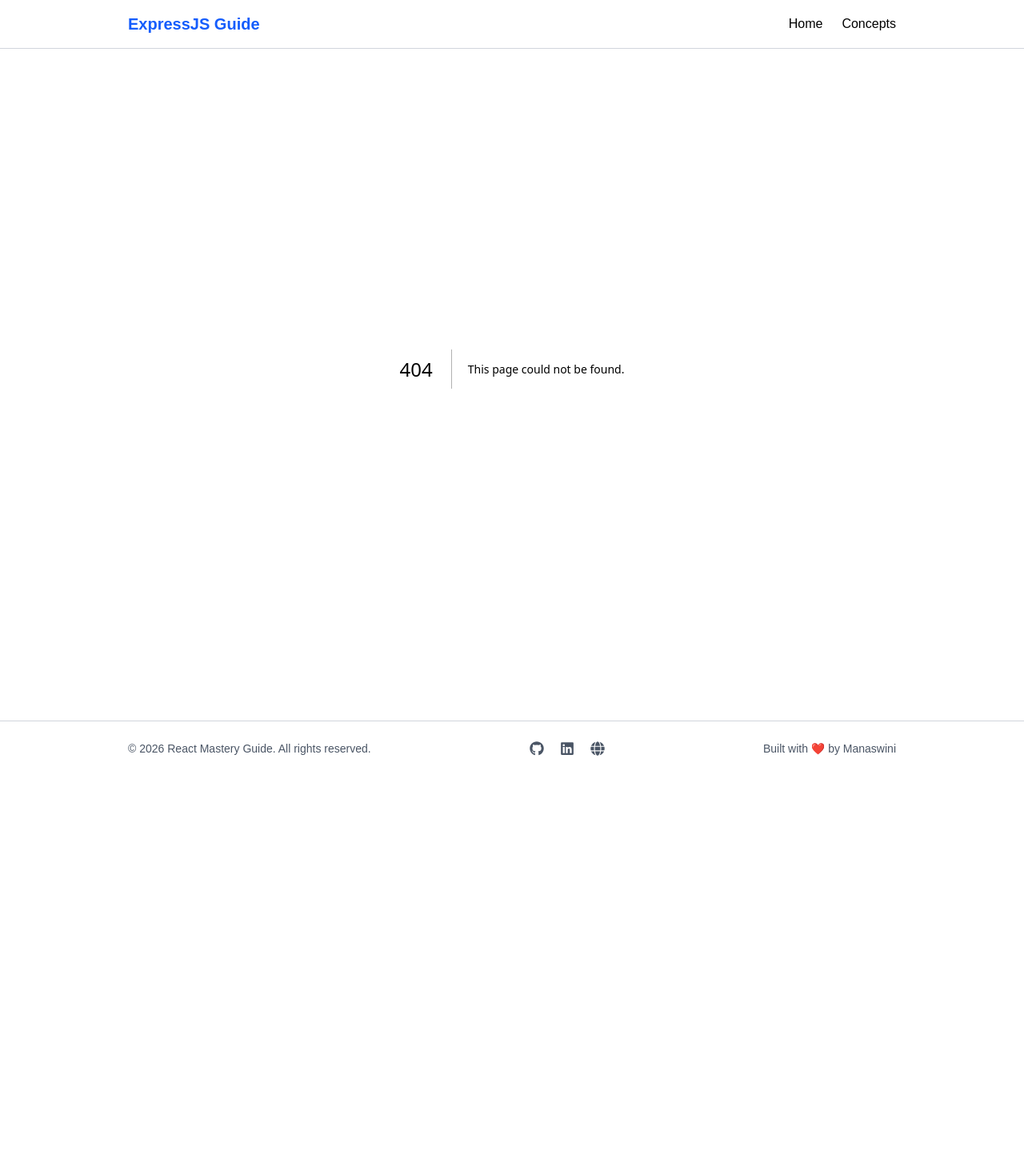
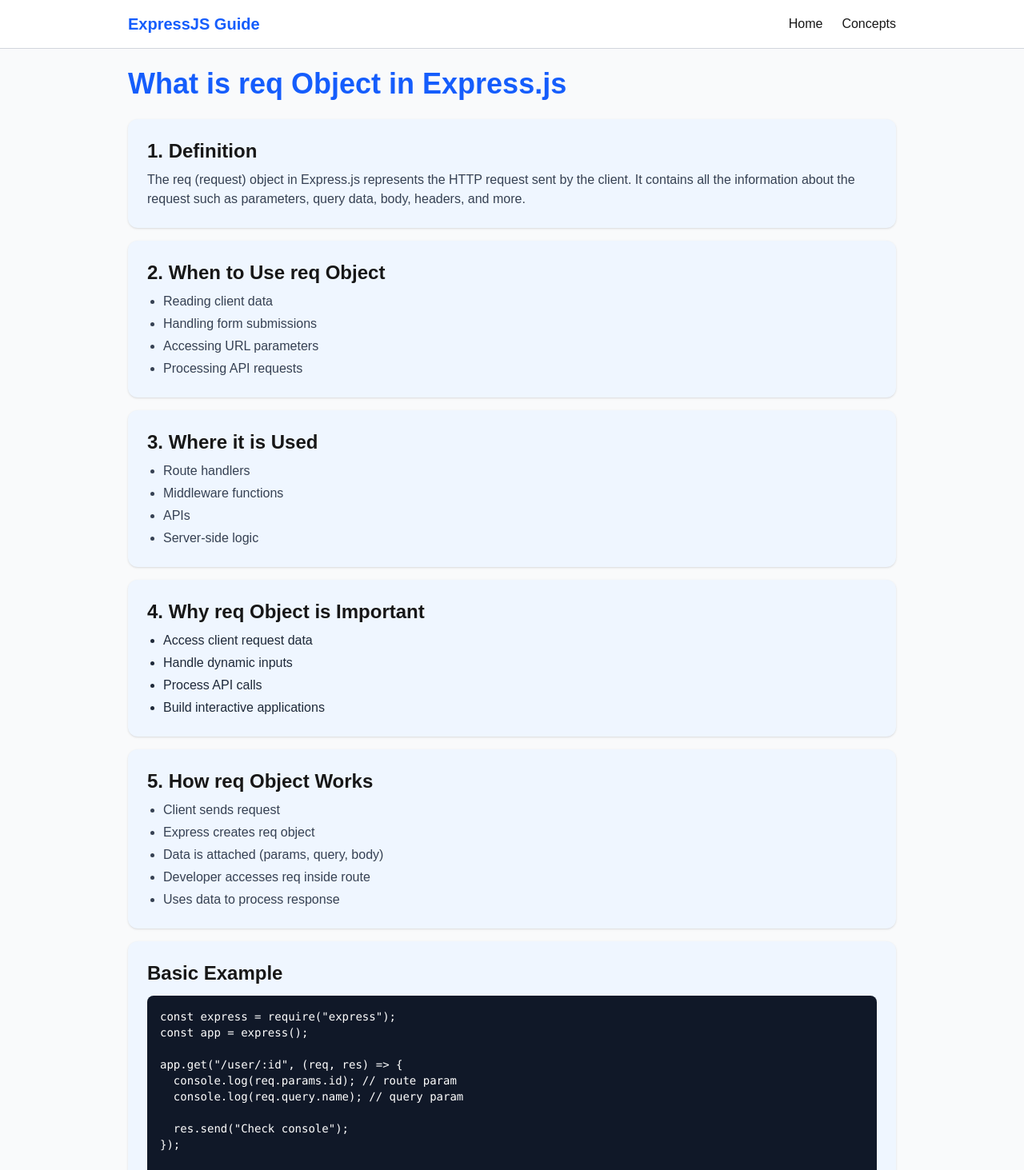
Before and after one commit to Monisasmal/ExpressJS-Concept, a Next.js app: page /concepts/ReqObject in a window 1280 px wide. Before the commit this address had no page. Shown: the top 1463 px of the page at 80% size. Before the commit the page ends 970 px from the top, so only its background shows below. Built offline with nearby package versions, Linux system fonts and the light colour scheme.

Commit message:
first commit

```diff
--- /dev/null
+++ b/src/app/concepts/ReqObject/page.tsx
@@ -0,0 +1,169 @@
+export default function ReqObject() {
+  return (
+    <div className="bg-gray-50 min-h-screen">
+
+      {/* Container */}
+      <div className="w-full max-w-5xl mx-auto px-4 sm:px-6 lg:px-8 py-6">
+
+        {/* Header */}
+        <h1 className="text-2xl sm:text-3xl md:text-4xl font-bold text-blue-600 mb-6">
+          What is req Object in Express.js
+        </h1>
+
+        {/* Card Wrapper */}
+        <div className="space-y-4">
+
+          {/* Definition */}
+          <section className="bg-blue-50 shadow-sm rounded-xl p-4 sm:p-6">
+            <h2 className="text-lg sm:text-xl md:text-2xl font-semibold mb-2">
+              1. Definition
+            </h2>
+            <p className="text-sm sm:text-base text-gray-700">
+              The req (request) object in Express.js represents the HTTP request
+              sent by the client. It contains all the information about the request
+              such as parameters, query data, body, headers, and more.
+            </p>
+          </section>
+
+          {/* When */}
+          <section className="bg-blue-50 shadow-sm rounded-xl p-4 sm:p-6">
+            <h2 className="text-lg sm:text-xl md:text-2xl font-semibold mb-2">
+              2. When to Use req Object
+            </h2>
+            <ul className="list-disc ml-5 text-sm sm:text-base text-gray-700 space-y-1">
+              <li>Reading client data</li>
+              <li>Handling form submissions</li>
+              <li>Accessing URL parameters</li>
+              <li>Processing API requests</li>
+            </ul>
+          </section>
+
+          {/* Where */}
+          <section className="bg-blue-50 shadow-sm rounded-xl p-4 sm:p-6">
+            <h2 className="text-lg sm:text-xl md:text-2xl font-semibold mb-2">
+              3. Where it is Used
+            </h2>
+            <ul className="list-disc ml-5 text-sm sm:text-base text-gray-700 space-y-1">
+              <li>Route handlers</li>
+              <li>Middleware functions</li>
+              <li>APIs</li>
+              <li>Server-side logic</li>
+            </ul>
+          </section>
+
+          {/* Why */}
+          <section className="bg-blue-50 shadow-sm rounded-xl p-4 sm:p-6">
+            <h2 className="text-lg sm:text-xl md:text-2xl font-semibold mb-2">
+              4. Why req Object is Important
+            </h2>
+            <ul className="list-disc ml-5 text-sm sm:text-base text-gray-800 space-y-1">
+              <li>Access client request data</li>
+              <li>Handle dynamic inputs</li>
+              <li>Process API calls</li>
+              <li>Build interactive applications</li>
+            </ul>
+          </section>
+
+          {/* How */}
+          <section className="bg-blue-50 shadow-sm rounded-xl p-4 sm:p-6">
+            <h2 className="text-lg sm:text-xl md:text-2xl font-semibold mb-2">
+              5. How req Object Works
+            </h2>
+            <ul className="list-disc ml-5 text-sm sm:text-base text-gray-700 space-y-1">
+              <li>Client sends request</li>
+              <li>Express creates req object</li>
+              <li>Data is attached (params, query, body)</li>
+              <li>Developer accesses req inside route</li>
+              <li>Uses data to process response</li>
+            </ul>
+          </section>
+
+          {/* Code */}
+          <section className="bg-blue-50 shadow-sm rounded-xl p-4 sm:p-6">
+            <h2 className="text-lg sm:text-xl md:text-2xl font-semibold mb-3">
+              Basic Example
+            </h2>
+
+            <pre className="bg-gray-900 text-white p-3 sm:p-4 rounded-lg overflow-x-auto text-xs sm:text-sm">
+{`const express = require("express");
+const app = express();
+
+app.get("/user/:id", (req, res) => {
+  console.log(req.params.id); // route param
+  console.log(req.query.name); // query param
+
+  res.send("Check console");
+});
+
+app.listen(3000);`}
+            </pre>
+          </section>
+
+          {/* Real Example */}
+          <section className="bg-blue-50 shadow-sm rounded-xl p-4 sm:p-6">
+            <h2 className="text-lg sm:text-xl md:text-2xl font-semibold mb-3">
+              Real Example
+            </h2>
+
+            <pre className="bg-gray-900 text-white p-3 sm:p-4 rounded-lg overflow-x-auto text-xs sm:text-sm">
+{`const express = require("express");
+const app = express();
+
+app.use(express.json());
+
+app.post("/login", (req, res) => {
+  const { username, password } = req.body;
+
+  if (username === "admin" && password === "123") {
+    res.send("Login Successful");
+  } else {
+    res.send("Invalid Credentials");
+  }
+});
+
+app.listen(3000);`}
+            </pre>
+          </section>
+
+          {/* Advantages */}
+          <section className="bg-blue-50 shadow-sm rounded-xl p-4 sm:p-6">
+            <h2 className="text-lg sm:text-xl md:text-2xl font-semibold mb-2">
+              7. Advantages
+            </h2>
+            <ul className="list-disc ml-5 text-sm sm:text-base text-gray-700 space-y-1">
+              <li>Access all request data in one object</li>
+              <li>Easy to use</li>
+              <li>Supports multiple data sources</li>
+              <li>Flexible and powerful</li>
+            </ul>
+          </section>
+
+          {/* Disadvantages */}
+          <section className="bg-blue-50 shadow-sm rounded-xl p-4 sm:p-6">
+            <h2 className="text-lg sm:text-xl md:text-2xl font-semibold mb-2">
+              8. Disadvantages
+            </h2>
+            <ul className="list-disc ml-5 text-sm sm:text-base text-gray-700 space-y-1">
+              <li>Needs validation for security</li>
+              <li>Improper use can cause bugs</li>
+            </ul>
+          </section>
+
+          {/* Interview */}
+          <section className="bg-blue-50 shadow-sm rounded-xl p-4 sm:p-6">
+            <h2 className="text-lg sm:text-xl md:text-2xl font-semibold mb-2">
+              Interview Points
+            </h2>
+            <ul className="list-disc ml-5 text-sm sm:text-base text-gray-900 space-y-1">
+              <li>req = request object</li>
+              <li>Contains client data</li>
+              <li>Includes params, query, body</li>
+              <li>Used in routes & middleware</li>
+            </ul>
+          </section>
+
+        </div>
+      </div>
+    </div>
+  );
+}
--- a/src/app/concepts/page.tsx
+++ b/src/app/concepts/page.tsx
@@ -11,6 +11,7 @@ const concept = [
      {name: "What are route parameters??", path:"/concepts/RouteParameters"},
      {name: "Difference between req.params and req.query.?", path:"/concepts/ParamsVsQuery"},
      {name: "How to Handle Dynamic Routes in Express.js?", path:"/concepts/DynamicRoutes"},
+     {name: "What is req object in Express??", path:"/concepts/ReqObject"},
 ];
 
 export default function Concepts(){
```
